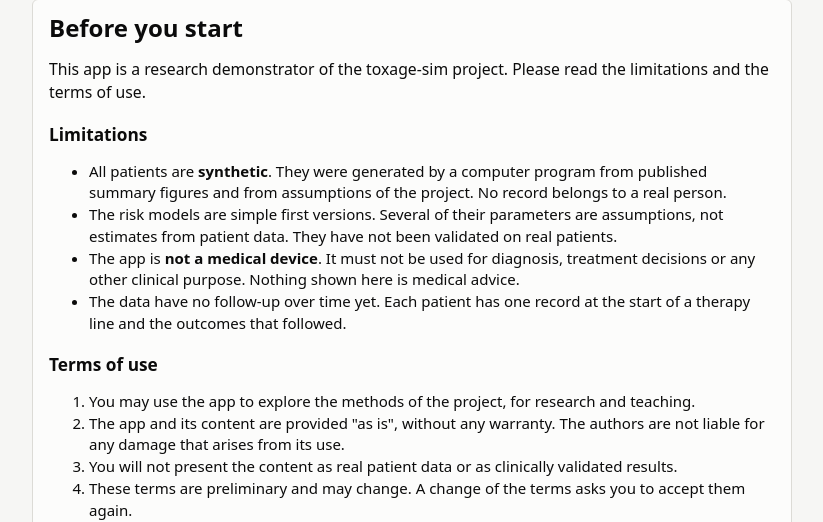
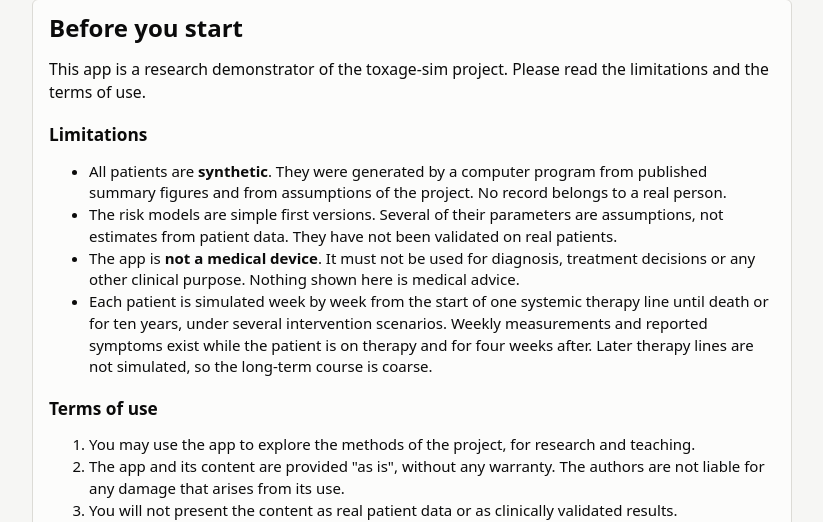
Before and after one commit to horkah/toxage-sim, a Django app: template app/explorer/templates/explorer/disclaimer.html in a window 1280 px wide. Shown: the part 82-604 px from the top of the page, without its empty margins (228-1051 px from the left). Run offline with Django 5.2, Linux system fonts and the light colour scheme; the template is opened without the code that fills it, so the values that code supplies are empty; parts of the project's set-up code (start-up, migrations or seed data) failed here and were passed over.

Commit message:
Disclaimer: describe the weekly course of the data correctly
Co-Authored-By: Claude Opus 5.5 <noreply@anthropic.com>
Claude-Session: https://claude.ai/code/session_01VP6YyYDcLwtwy8koAioyo6

```diff
--- a/app/explorer/templates/explorer/disclaimer.html
+++ b/app/explorer/templates/explorer/disclaimer.html
@@ -20,8 +20,10 @@
     <li>The app is <strong>not a medical device</strong>. It must not be used for
       diagnosis, treatment decisions or any other clinical purpose. Nothing shown here is
       medical advice.</li>
-    <li>The data have no follow-up over time yet. Each patient has one record at the start
-      of a therapy line and the outcomes that followed.</li>
+    <li>Each patient is simulated week by week from the start of one systemic therapy line
+      until death or for ten years, under several intervention scenarios. Weekly measurements
+      and reported symptoms exist while the patient is on therapy and for four weeks after.
+      Later therapy lines are not simulated, so the long-term course is coarse.</li>
   </ul>
 
   <h2>Terms of use</h2>
```
Also changed, not shown: 1 other file.
